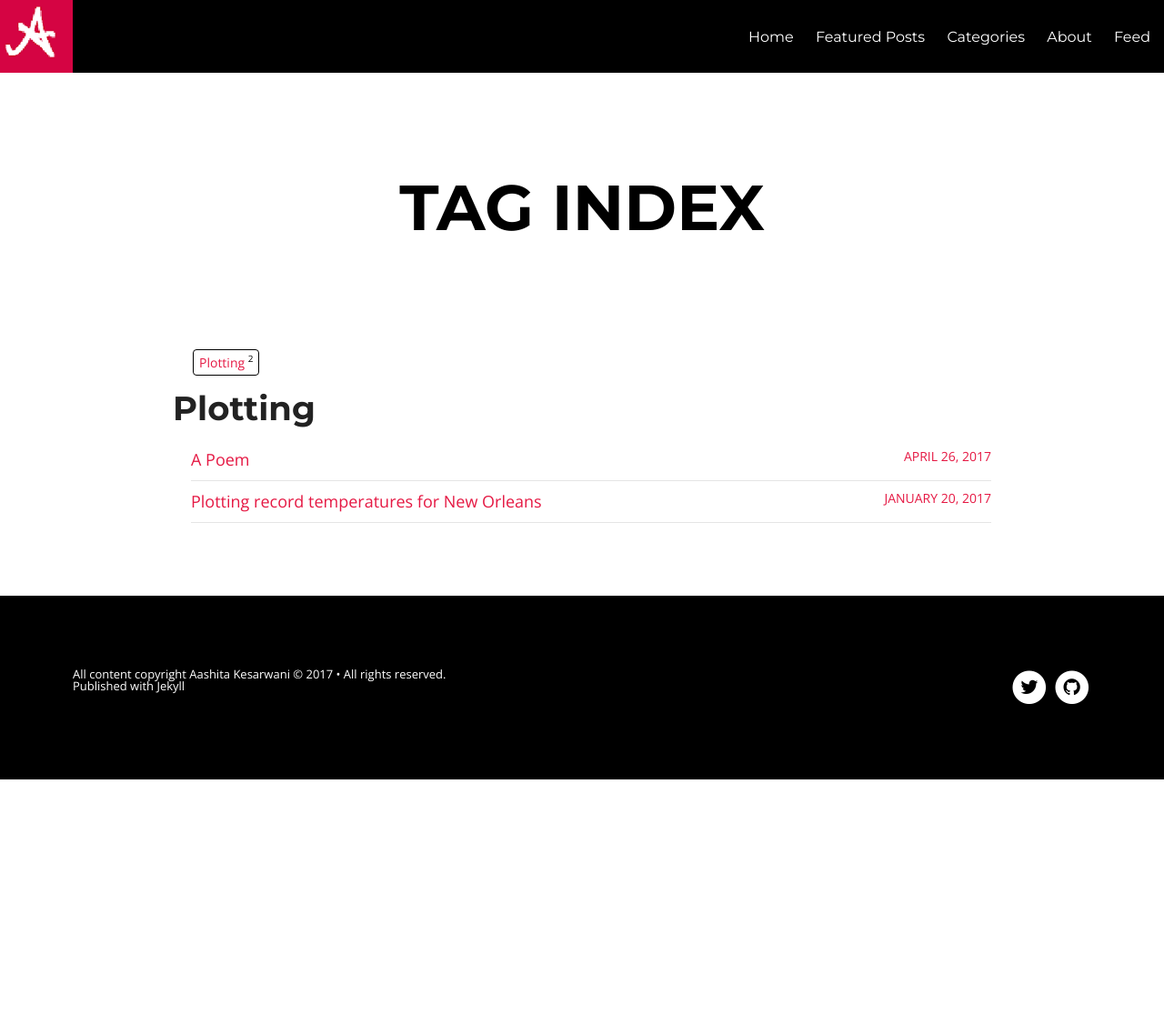
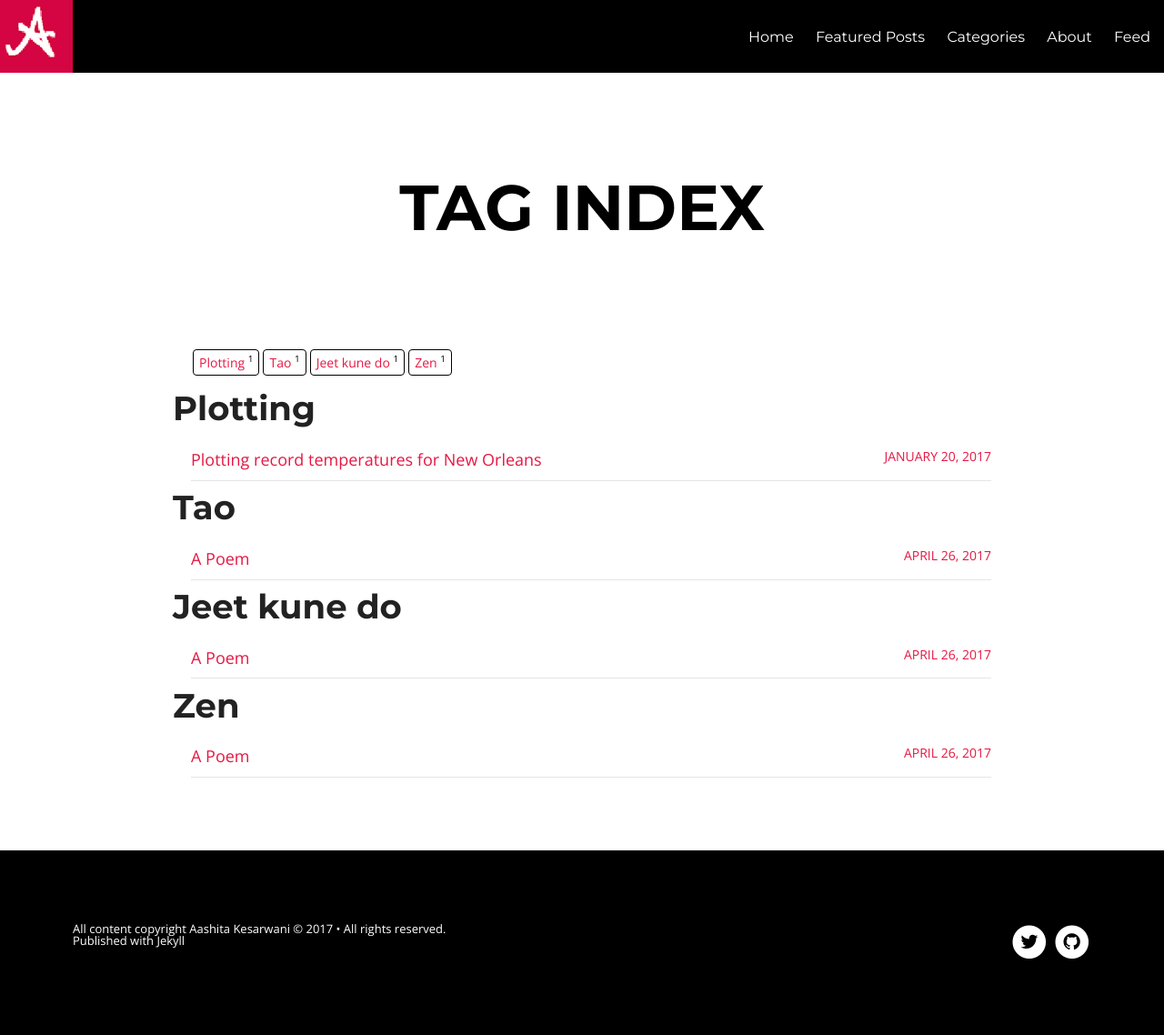
Before and after one commit to AashitaK/AashitaK.github.io, a Jekyll site: the page built from tags.html, in a window 1280 px wide. Shown: the whole page at 91% size. Built offline with Jekyll 4.4.1, drawn with Linux system fonts in a browser that asks for light colours; nearby versions of some CDN libraries; before the commit the page ends 900 px from its top, so only the background shows below that.

Commit message:
Update 2017-04-26-Zen_poem.md

```diff
--- a/_posts/2017-04-26-Zen_poem.md
+++ b/_posts/2017-04-26-Zen_poem.md
@@ -2,13 +2,16 @@
 layout: post
 title: A Poem
 description: "A Poem by a Taoist Priest"
-modified: 2017-04-21
+headline:
+modified: 2017-04-26
 category: articles
-tags: [plotting]
+tags: [Tao, Jeet Kune Do, Zen]
 imagefeature: Tao.jpg
 comments: true
 share: true
+mathjax:
 ---
+
 A Poem by a Taoist Priest
 
 Into a soul absolutely free
```
